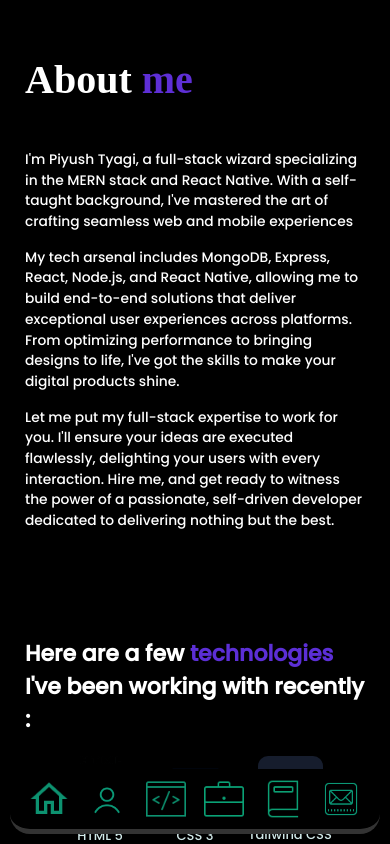
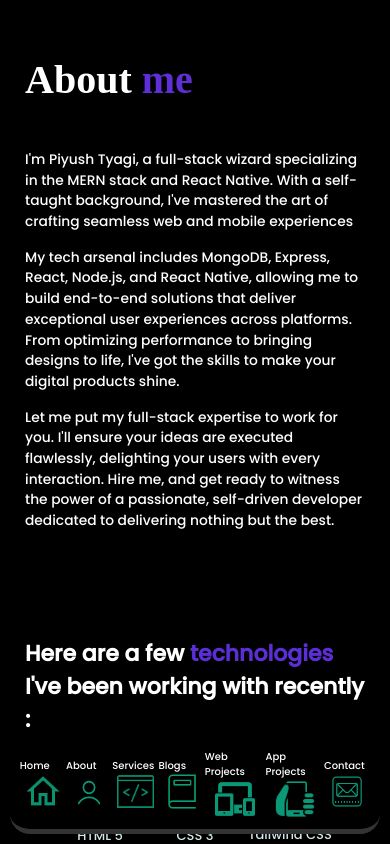
Before and after one commit to Piyush-45/NewPortfolio, a React (Vite) app: page /about in a window 390 px wide. Built offline with nearby package versions, Linux system fonts and the light colour scheme.

Commit message:
Update MobileMenu.jsx

```diff
--- a/src/Components/MobileMenu.jsx
+++ b/src/Components/MobileMenu.jsx
@@ -2,42 +2,73 @@ import React from "react";
 import { Link } from "react-router-dom";
 
 import homeIcon from "../images/home f.png";
-import aboutIcons from "../images/about green.png";
+import aboutIcon from "../images/about green.png";
 import servicesIcon from "../images/code f.png";
-import portfolioIcon from "../images/briefcase green.png";
 import contactIcon from "../images/mail.png";
-import blogIcon from "../images/blog green.png"
+import blogIcon from "../images/blog green.png";
+import appdev from "../images/app.png"
+import web from "../images/web.png"
+
 const MobileMenu = () => {
   return (
     <div className="mobile-menu">
-      <div className="home-icon">
+      <div className="icon home ">
+        <div className="tooltip">Home</div>
         <Link to="/">
-          <img src={homeIcon} alt="" />
+          <span>
+            <img src={homeIcon} alt="" />
+          </span>
         </Link>
       </div>
-      <div className="about-icon">
+      <div className="icon about">
+        <div className="tooltip">About</div>
         <Link to="/about">
-          <img src={aboutIcons} alt="" />
+          <span>
+            <img src={aboutIcon} alt="" />
+          </span>
         </Link>
       </div>
-      <div>
+      <div className="icon services">
+        {/* <div className="tooltip"></div> */}
+        <div className="tooltip">Services</div>
         <Link to="/services">
-          <img src={servicesIcon} alt="" />
+          <span>
+            <img src={servicesIcon} alt="" />
+          </span>
         </Link>
       </div>
-      <div>
-        <Link  to="/portfolio">
-          <img src={portfolioIcon} alt="" />
+      <div className="icon blogs">
+        <div className="tooltip">Blogs
+        </div>
+        <Link to="/blogs">
+          <span>
+            <img src={blogIcon} alt="" />
+          </span>
         </Link>
       </div>
-      <div>
-        <Link  to="/blogs">
-          <img src={blogIcon} alt="" />
+      <div className="icon contact">
+        <div className="tooltip">Web Projects</div>
+        <Link to="/portfolio">
+          <span>
+            <img src={web} alt="" />
+          </span>
         </Link>
       </div>
-      <div>
+      <div className="icon contact">
+        <div className="tooltip">App Projects</div>
+        <Link to="/apps">
+          <span>
+            <img src={appdev} alt="" />
+          </span>
+        </Link>
+      </div>
+
+      <div className="icon contact">
+        <div className="tooltip">Contact</div>
         <Link to="/contact">
-          <img src={contactIcon} alt="" />
+          <span>
+            <img src={contactIcon} alt="" />
+          </span>
         </Link>
       </div>
     </div>
```
